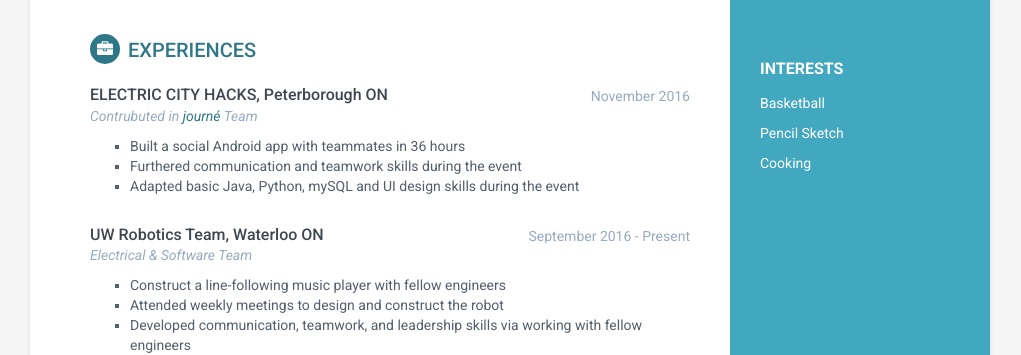
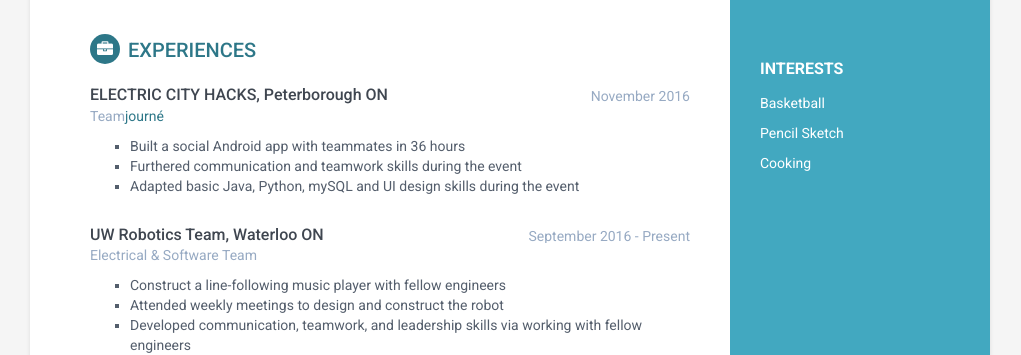
Before and after one commit to pwyq/blog, a Jekyll site: the page built from cv/index.html, in a window 1280 px wide. Shown: the part 760-1115 px from the top of the page, without its empty margins (130-1151 px from the left). Built offline with Jekyll 4.4.1, drawn with Linux system fonts in a browser that asks for light colours.

Commit message:
minor change

```diff
--- a/_includes/cv_experience.html
+++ b/_includes/cv_experience.html
@@ -7,7 +7,7 @@
                             <h3 class="activity-event">ELECTRIC CITY HACKS, Peterborough ON</h3>
                             <div class="time">November 2016</div>
                         </div><!--//upper-row-->
-                        <div class="activity-title"><i>Contrubuted in <a href="https://devpost.com/software/journe-0mo4wg">journé</a> Team</i></div>
+                        <div class="activity-title">Team<a href="https://devpost.com/software/journe-0mo4wg" target="_blank">journé</a></i></div>
                     </div><!--//meta-->
                     <div class="details">
 						<ul style="list-style-type:square">
@@ -24,7 +24,7 @@
                             <h3 class="activity-event">UW Robotics Team, Waterloo ON</h3>
                             <div class="time">September 2016 - Present</div>
                         </div><!--//upper-row-->
-                        <div class="activity-title"><i>Electrical &amp; Software Team</i></div>
+                        <div class="activity-title">Electrical &amp; Software Team</div>
                     </div><!--//meta-->
                     <div class="details">
 						<ul style="list-style-type:square">
```
